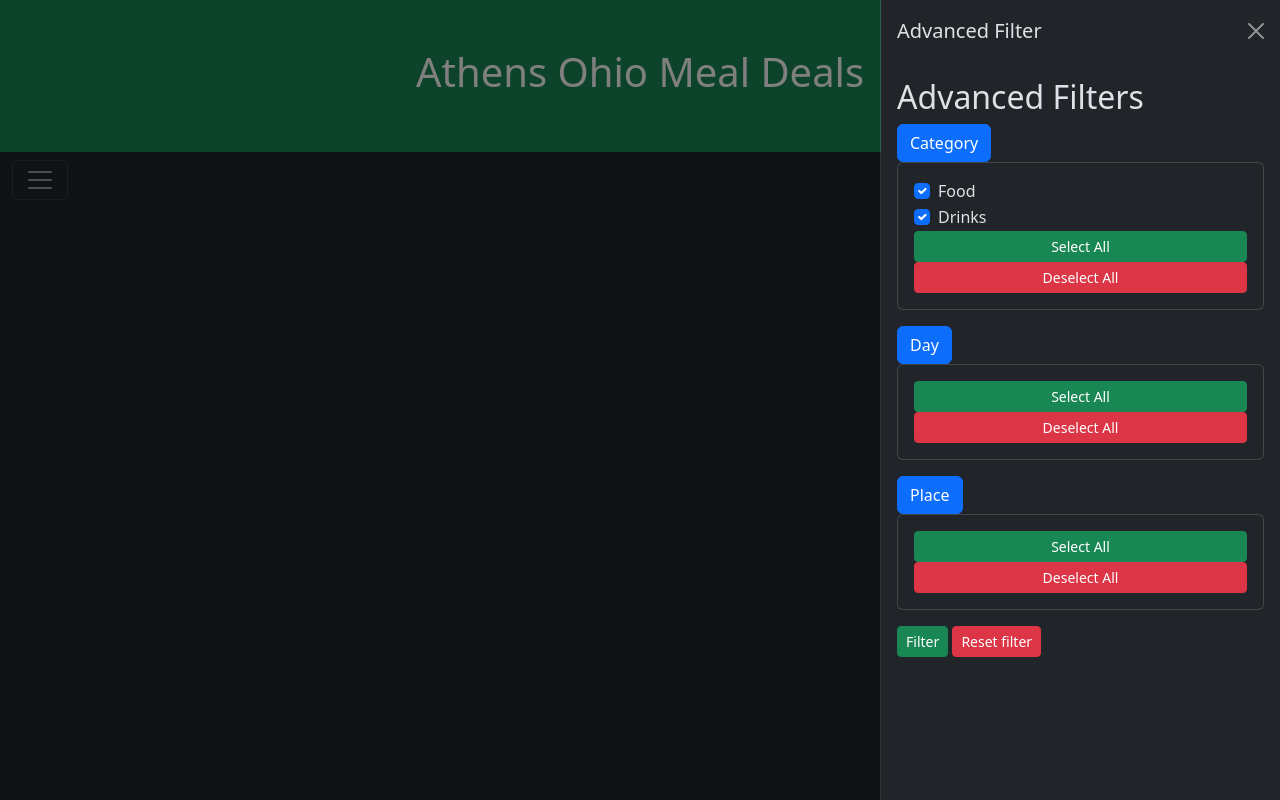
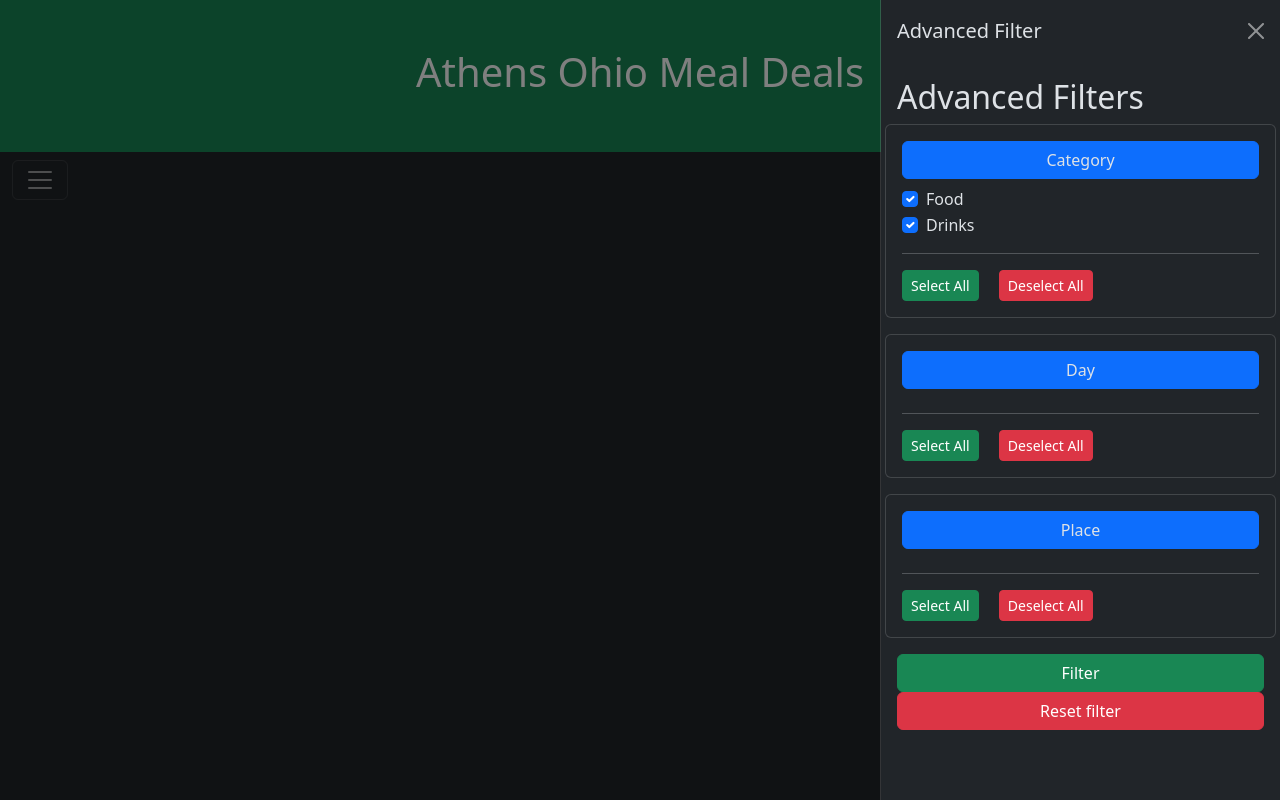
Before and after one commit to 17hoehbr/athens-meal-deals, a Flask app: page / in a window 1280 px wide, after a click on "Filter". Run offline with Flask 3, Linux system fonts and the light colour scheme.

Commit message:
visual improvements

```diff
--- a/templates/index.html
+++ b/templates/index.html
@@ -19,12 +19,12 @@
       <h2>Advanced Filters</h2>
       <form method="post">
         <!-- Category filter -->
-        <div class="mb-3">
-          <button class="btn btn-primary" type="button" data-bs-toggle="collapse" data-bs-target="#categoryCollapse" aria-expanded="false">
+        <div class="row mb-3">
+          <div class="card card-body">
+            <button class="card-title btn btn-primary" type="button" data-bs-toggle="collapse" data-bs-target="#categoryCollapse" aria-expanded="false">
               Category
             </button>
             <div class="collapse show" id="categoryCollapse">
-            <div class="card card-body">
               <div class="form-check">
                 <input class="form-check-input" type="checkbox" id="food" name="category" value="food" {% if 'food' in filtered_categories %}checked{% endif %}>
                 <label class="form-check-label" for="food">Food</label>
@@ -33,50 +33,55 @@
                 <input class="form-check-input" type="checkbox" id="drink" name="category" value="drink" {% if 'drink' in filtered_categories %}checked{% endif %}>
                 <label class="form-check-label" for="drink">Drinks</label>
               </div>
-              <button type="button" onclick="checkAll('category')" class="btn btn-success btn-sm select-category">Select All</button>
-              <button type="button" onclick="uncheckAll('category')" class="btn btn-danger btn-sm deselect-category">Deselect All</button>
+              <hr>
+              <button type="button" onclick="checkAll('category')" class="btn btn-success btn-sm select-category card-link">Select All</button>
+              <button type="button" onclick="uncheckAll('category')" class="btn btn-danger btn-sm deselect-category card-link">Deselect All</button>
             </div>
           </div>
         </div>
         <!-- Day filter-->
-        <div class="mb-3">
-          <button class="btn btn-primary" type="button" data-bs-toggle="collapse" data-bs-target="#dayCollapse" aria-expanded="false">
+        <div class="row mb-3">
+          <div class="card card-body">
+            <button class="card-title btn btn-primary" type="button" data-bs-toggle="collapse" data-bs-target="#dayCollapse" aria-expanded="false">
               Day
             </button>
             <div class="collapse show" id="dayCollapse">
-            <div class="card card-body">
                 {% for day in days %}
                 <div class="form-check">
                   <input class="form-check-input" type="checkbox" id="{{ day }}" name="days" value="{{ day }}" {% if day in filtered_days %}checked{% endif %}>
                   <label class="form-check-label" for="{{ day }}">{{ day }}</label>
                 </div>
                 {% endfor %}
-              <button type="button" onclick="checkAll('days')" class="btn btn-success btn-sm select-day">Select All</button>
-              <button type="button" onclick="uncheckAll('days')" class="btn btn-danger btn-sm deselect-day">Deselect All</button>
+                <hr>
+                <button type="button" onclick="checkAll('days')" class="btn btn-success btn-sm select-day card-link">Select All</button>
+                <button type="button" onclick="uncheckAll('days')" class="btn btn-danger btn-sm deselect-day card-link">Deselect All</button>
               </div>
             </div>
         </div>
         <!-- Place filter -->
-        <div class="mb-3">
-          <button class="btn btn-primary" type="button" data-bs-toggle="collapse" data-bs-target="#placeCollapse" aria-expanded="false">
+        <div class="row mb-3">
+          <div class="card card-body">
+            <button class="card-title btn btn-primary" type="button" data-bs-toggle="collapse" data-bs-target="#placeCollapse" aria-expanded="false">
               Place
             </button>
             <div class="collapse show" id="placeCollapse">
-            <div class="card card-body">
                 {% for place in places %}
                 <div class="form-check">
                   <input class="form-check-input" type="checkbox" id="{{ place }}" name="places" value="{{ place }}" {% if place in filtered_places %}checked{% endif %}>
                   <label class="form-check-label" for="{{ place }}">{{ place }}</label>
                 </div>
                 {% endfor %}
-              <button type="button" onclick="checkAll('places')" class="btn btn-success btn-sm select-restaurant">Select All</button>
-              <button type="button" onclick="uncheckAll('places')" class="btn btn-danger btn-sm deselect-restaurant">Deselect All</button>
+                <hr>
+                <button type="button" onclick="checkAll('places')" class="btn btn-success btn-sm select-restaurant card-link">Select All</button>
+                <button type="button" onclick="uncheckAll('places')" class="btn btn-danger btn-sm deselect-restaurant card-link">Deselect All</button>
             </div>
           </div>
         </div>
         <!-- Submit button -->
-        <button type="submit" class="btn btn-success btn-sm">Filter</button>
-        <button type="button" onclick="resetFilter()" class="btn btn-danger btn-sm">Reset filter</button>
+        <div class="d-grid">
+          <button type="submit" class="btn btn-success btn-m">Filter</button>
+          <button type="button" onclick="resetFilter()" class="btn btn-danger btn-m">Reset filter</button>
+        </div>
       </form>
     </div>
   </div>
@@ -84,11 +89,12 @@
 
 
 <!-- Centered Container -->
-<div class="container">
+<div class="container p-3">
   <!-- Content -->
   {% for day in days %}
-  <div class="flex-row m-3 d-flex">
+  <div class="row mx-auto rounded">
     <h1><strong>{{ day }}</strong></h1>
+    <hr>
   </div>
   <!-- Days -->
   <div class="row flex-wrap" id="{{ day }}">
@@ -96,7 +102,7 @@
     <!-- Deals -->
     {% if day in deal['dates'] %}
     <div class="col col-lg-3">
-      <div class="card my-3 mx-auto text-center" data-bs-toggle="modal" data-bs-target="#modal-{{ deal['id'] }}" style="width: 200px">
+      <div class="card my-4 mx-auto text-center" data-bs-toggle="modal" data-bs-target="#modal-{{ deal['id'] }}" style="width: 200px">
         {% set place = deal['place'].lower().replace("'", "").replace(' ', '') %}
         <img class="card-img-top" src="/static/icons/{{ place }}.webp">
         <div class="card-body">
```
Lines whose indentation alone changed are shown as unchanged.
